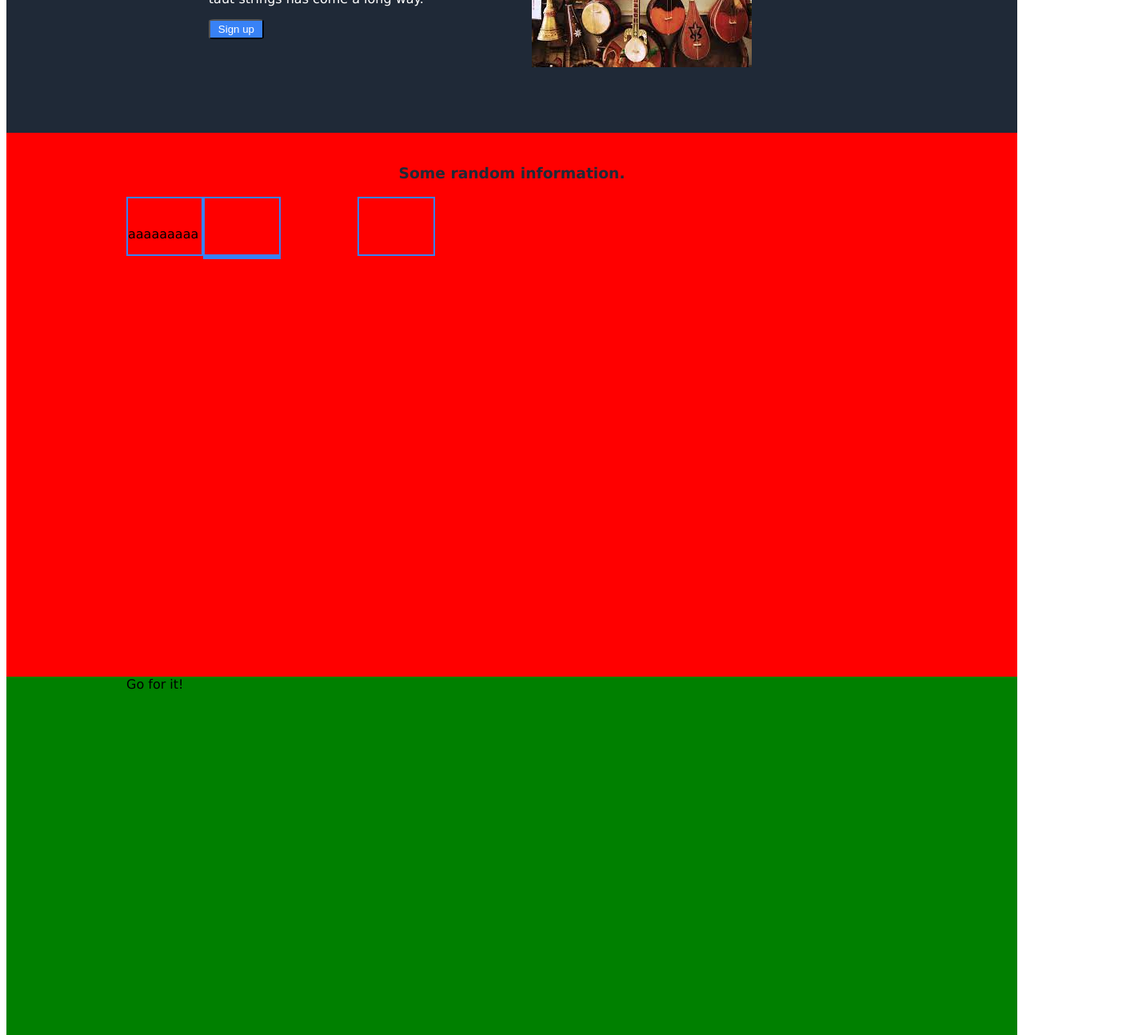
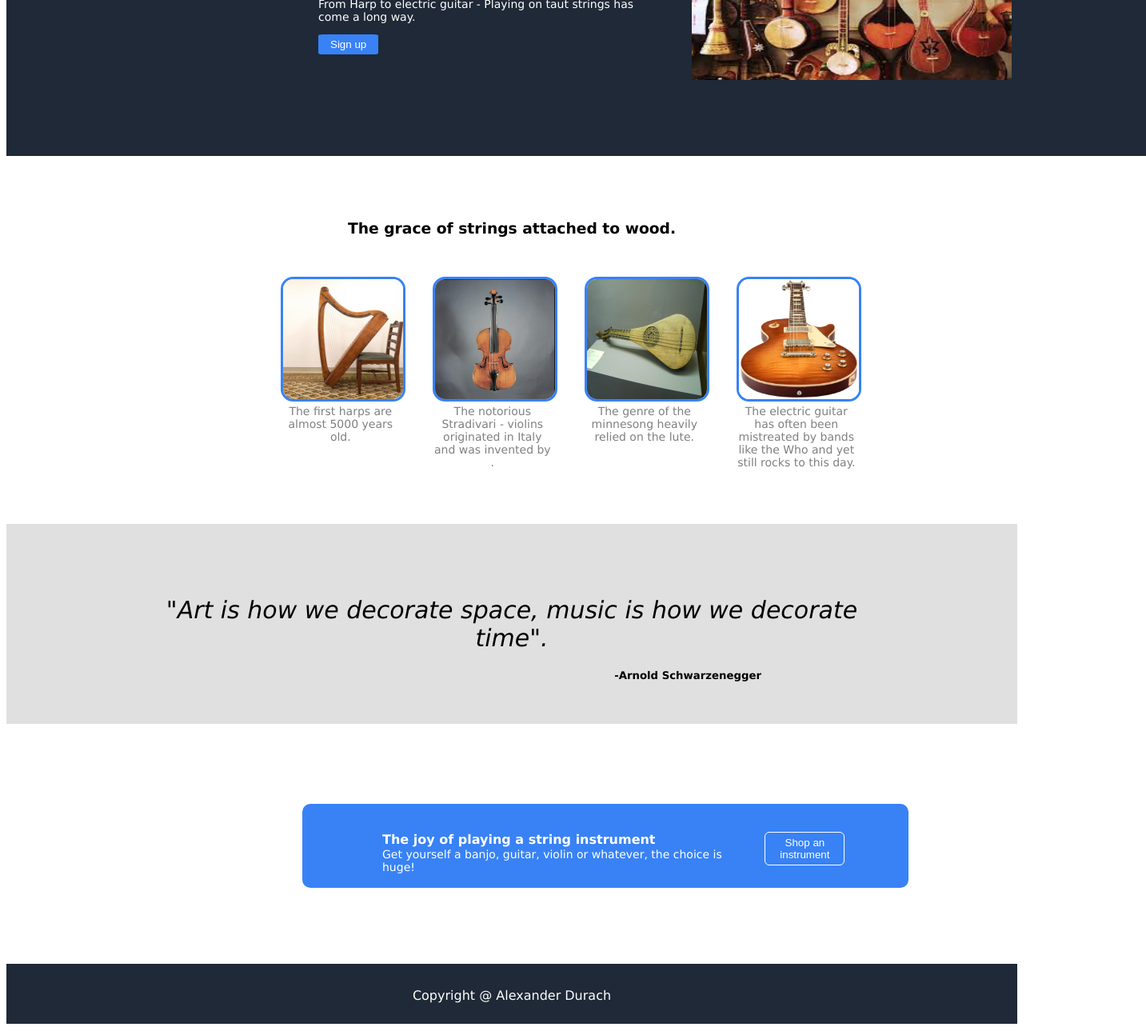
Before and after one commit to AlexDur/Odin-landing-page, a plain HTML site: page index.html in a window 1280 px wide. Shown: the part 233-1527 px from the top of the page at 80% size, 1433 px wide, since content can reach past the window. Drawn offline with Linux system fonts and the light colour scheme.

Commit message:
Update - minor changes

```diff
--- a/index.html
+++ b/index.html
@@ -10,7 +10,9 @@
 <body>
     <div class="container">
         <nav>
-            <ul class="Links-left">
+            <img src="https://img.icons8.com/ios/50/000000/harp.png" />
+
+            <ul class="links-right">
                 <li>header link one</li>
                 <li>header link two</li>
                 <li>header link three</li>
@@ -20,7 +22,7 @@
         <header>
             <div class="website-desc">
                 <h2>Variations of plucked string instruments</h1>
-                <p>From Harp to electric guitar - Playing on taut strings has come a long way.</p>
+                <br><p>From Harp to electric guitar - Playing on taut strings has come a long way.</p>
                 <button>Sign up</button>
             </div>
             <img src="images/string_collection.jpg" alt="">
@@ -28,28 +30,67 @@
         </header>
 
         <main>
-            <h3 >Some random information.</h3>
+            <h3 >The grace of strings attached to wood.</h3>
             <div class="photo-collection">
+
                 <div class="gridItem">
-                <img src="" alt="">
-                <p>aaaaaaaaa</p>
+                  <div class="image">
+                    <img src="images/Harp.png" alt="">
+                  </div>
+                  <div class="image-desc">
+                    <p>The first harps are almost 5000 years old.</p>
+                  </div>
                 </div>
 
-                <div class="gridItem"></div>
-                <img src="" alt="">
+                <div class="gridItem">
+                  <div class="image">
+                    <img src="images/violin.png" alt="">
+                  </div>
+                  <div class="image-desc">
+                    <p>The notorious Stradivari - violins originated in Italy and was invented by .</p>
+                  </div>
+                </div>
 
-                <div class="gridItem"></div>
-                <img src="" alt="">
+                <div class="gridItem">
+                  <div class="image">
+                    <img src="images/800px-Wartburg-Laute.png" alt="">
+                  </div>
+                  <div class="image-desc">
+                    <p>The genre of the minnesong heavily relied on the lute.</p>
+                  </div>
+                </div>
 
-                <div class="gridItem"></div>
-                <img src="" alt="">
+                <div class="gridItem">
+                  <div class="image">
+                    <img src="images/GIBSON_Les_Paul_Standard_60s_UB_2.png" alt="">
+                  </div>
+                  <div class="image-desc">
+                    <p>The electric guitar has often been mistreated by bands like the Who and yet still rocks to this day.</p>
+                  </div>
+                </div>
             </div>
         </main>
+
         <div class="saying">
-            An inspiring quote
+            <div class="wisedom">
+            "Art is how we decorate space, music is how we decorate time".
+            </div>
+            <h5>-Arnold Schwarzenegger</h5>
         </div>
-        <div class="action-call">Go for it!</div>
-        <footer>Copyright @ Alexander Durach</footer>
-    </div>
+
+        <div class="action-call">
+            <div class="box">
+                <div class="action-text">
+                    <h4>The joy of playing a string instrument</h4>
+                    <p>Get yourself a banjo, guitar, violin or whatever, the choice is huge!</p>
+                </div>
+                <button>Shop an instrument</button>
+            </div>
+        </div>
+
+        <footer>
+            <div class="footer-text">Copyright @ Alexander Durach</div>
+        </footer>
+
 </body>
 </html>
--- a/style.css
+++ b/style.css
@@ -1,54 +1,58 @@
 body {
-  height: 150vh;
+  height: 100vh;
   font-family: Verdana, Geneva, Tahoma, sans-serif;
-}
-
-h3 {
-  color: #1f2937;
-  display: flex;
-  justify-content: center;
-  align-items: center;
-  margin-top: 40px;
-}
-
-.photo-collection {
-  display: grid;
-  grid-template-columns: repeat(4, 1fr);
-  width: 40%;
-}
-
-.gridItem {
-  border: 2px solid #3882f6;
 }
 
 .container {
   display: grid;
   grid-template-columns: 1fr;
-  grid-template-rows: 1.5fr 10fr 20fr 20fr 10fr 2fr;
-  grid-template-areas: "a" "b" "c" "d" "e" "f";
+  /* grid-template-rows: 1.5fr 8fr 11fr 8fr 1fr 1fr; */
+  grid-template-rows: 50px 370px 460px 250px 300px 75px;
+  grid-template-areas: "a" "b" "c" "e" "f" "g";
   background-color: #1f2937;
 }
 
+/* nav */
 nav {
   grid-area: a;
-  display: inline-flex;
   padding-left: 150px;
   padding-right: 150px;
   height: 5%;
   background-color: #1f2937;
   color: white;
+  margin-right: 5px;
+}
+
+nav img {
+  height: 50px;
+  width: 50px;
+  margin-top: 20px;
+  border-radius: 5px;
+  margin-left: 240px;
+  background-color: white;
+  padding: 3px;
+}
+
+.links-right {
+  display: inline-flex;
+  float: right;
+  margin-right: 250px;
 }
 
 ul {
   list-style: none;
-  display: flex;
-  align-items: flex-end;
+
   gap: 10px; /* Certain gap between links, but not words necessarily */
 }
 
+li {
+  margin: 10px;
+}
+
+/* header */
 header {
   flex-direction: row;
-  width: 60%;
+  width: 70%;
   display: grid;
   grid-template-columns: 1fr 1fr;
   /* border: 1px solid white; */
@@ -57,9 +61,9 @@ header {
   color: white;
   padding-left: 150px;
   padding-right: 150px;
-  margin-left: auto;
+  margin-left: 240px;
   margin-right: auto;
-  margin-top: 75px;
+  margin-top: 100px;
   gap: 50px;
 }
 
@@ -67,46 +71,146 @@ header {
   margin-top: -27px;
 }
 
-.image {
+h2 {
+  line-height: 35px;
+}
+
+h3 {
+  display: flex;
+  align-items: center;
+  justify-content: center;
+  margin-top: 80px;
+}
+
+.website-desc p {
+  margin-top: -30px;
+  font-size: 14px;
+}
+
+img {
   overflow: hidden;
-  height: 10px;
-  width: 10px;
+  height: 175px;
+  width: 400px;
+}
+
+/* main */
+main {
+  grid-area: c;
+  background-color: white;
+  padding-left: 150px;
+  padding-right: 150px;
+}
+
+.photo-collection {
+  display: grid;
+  grid-template-columns: repeat(4, 1fr);
+  width: 60%;
+  gap: 40px;
+  margin-left: auto;
+  margin-right: auto;
+  margin-top: 50px;
+}
+
+.gridItem {
+  width: 150px;
+}
+
+.gridItem img {
+  height: 150px;
+  width: 150px;
+  border-radius: 10%;
+  border: 3.5px solid #3882f6;
+}
+
+.image-desc {
+  margin-top: 20px;
+  color: grey;
+  text-align: center;
+  font-size: 13px;
 }
 
 button {
   background-color: #3882f6;
   color: white;
-  padding: 3px 10px 3px 10px;
-  border-radius: 10%;
+  padding: 5px 15px 5px 15px;
+  border-radius: 7%;
   box-shadow: none;
+  border: #3882f6;
 }
 
-main {
-  grid-area: c;
-  background-color: red;
+/* saying */
+.saying {
+  grid-area: e;
+  background-color: rgb(224, 224, 224);
   padding-left: 150px;
   padding-right: 150px;
 }
 
-.saying {
-  grid-area: d;
-  background-color: pink;
+.wisedom {
+  font-size: 30px;
+  text-align: center;
+  margin-top: 90px;
+  font-style: italic;
+}
+
+h5 {
+  float: right;
+  margin-right: 170px;
+}
+
+/* action-call */
+.action-call {
+  position: relative;
+  grid-area: f;
+  background-color: white;
   padding-left: 150px;
   padding-right: 150px;
 }
 
-.action-call {
-  grid-area: d;
-  background-color: green;
-  padding-left: 150px;
-  padding-right: 150px;
+.box {
+  position: absolute;
+  width: 60%;
+  height: 35%;
+  background-color: #3882f6;
+  border-radius: 10px;
+  place-self: inherit;
+  margin: 100px 220px 100px;
+  display: grid;
+  grid-template-columns: 4fr 1fr;
 }
 
+.action-text {
+  color: white;
+  padding-left: 100px;
+}
+
+h4 {
+  color: white;
+  margin-top: 25px;
+  padding-top: 10px;
+}
+
+p {
+  margin-top: -20px;
+  font-size: 14px;
+}
+
+.box button {
+  width: 100px;
+  border: 1px solid white;
+  margin: 35px;
+  margin-right: 80px;
+  border-radius: 6px;
+}
+
+/* footer */
 .footer {
-  grid-area: e;
+  grid-area: g;
   background-color: #1f2937;
-  color: yellow;
-  display: flex;
-  justify-content: center;
-  align-items: center;
 }
+
+.footer-text {
+  color: white;
+  text-align: center;
+  margin-top: 30px;
+}
```
Also changed, not shown: images/800px-Wartburg-Laute.png (added), images/GIBSON_Les_Paul_Standard_60s_UB_2.png (added), images/icons8-website-50.png (added), images/unnamed.png (added), images/violin.png (added).
